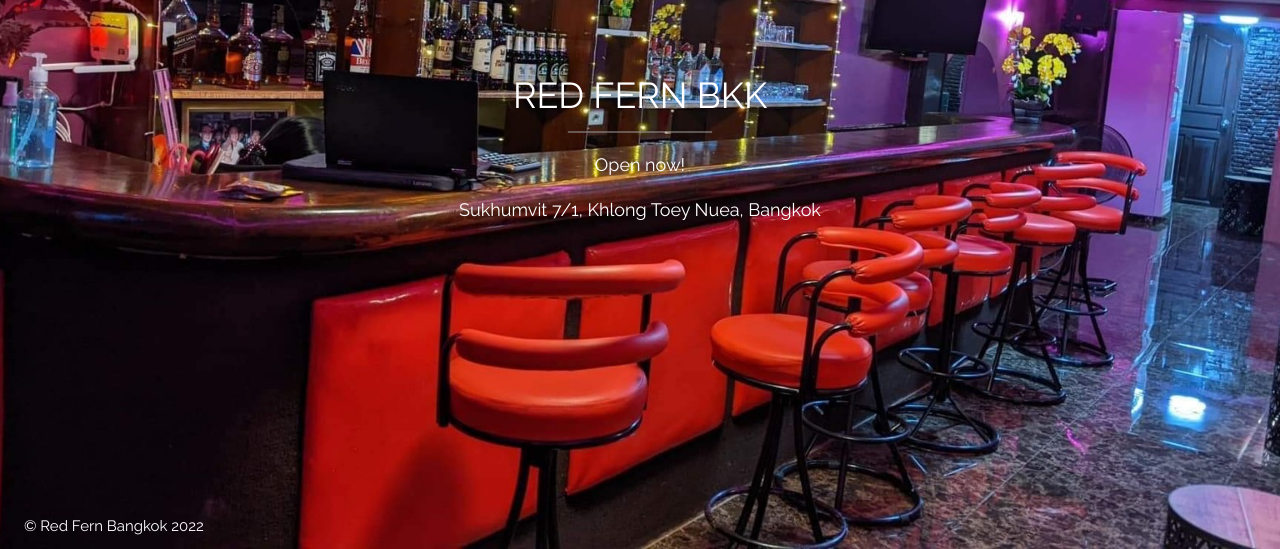
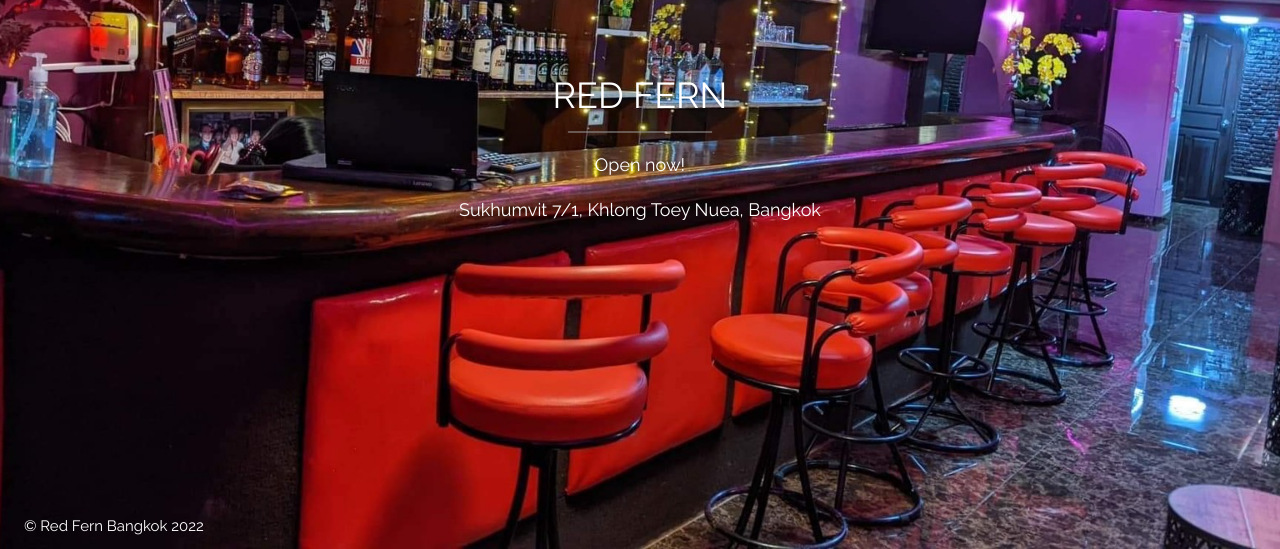
Before and after one commit to redfernbkk/redfernbkk-github.io, a plain HTML site: page index.html in a window 1280 px wide. Shown: the part 251-800 px from the top of the page. Drawn offline with nearby package versions, Linux system fonts and the light colour scheme.

Commit message:
Remove BKK from title text

```diff
--- a/index.html
+++ b/index.html
@@ -26,7 +26,7 @@ body, html {height: 100%}
     </div>
   </div>
   <div class="w3-display-middle">
-    <h1 class="w3-xxlarge w3-center w3-animate-top">RED FERN BKK</h1>
+    <h1 class="w3-xxlarge w3-center w3-animate-top">RED FERN</h1>
     <hr class="w3-border-grey" style="margin:auto;width:40%">
     <p class="w3-large w3-center">Open now!</p>
     <p class="w3-large w3-center"></p>
```
